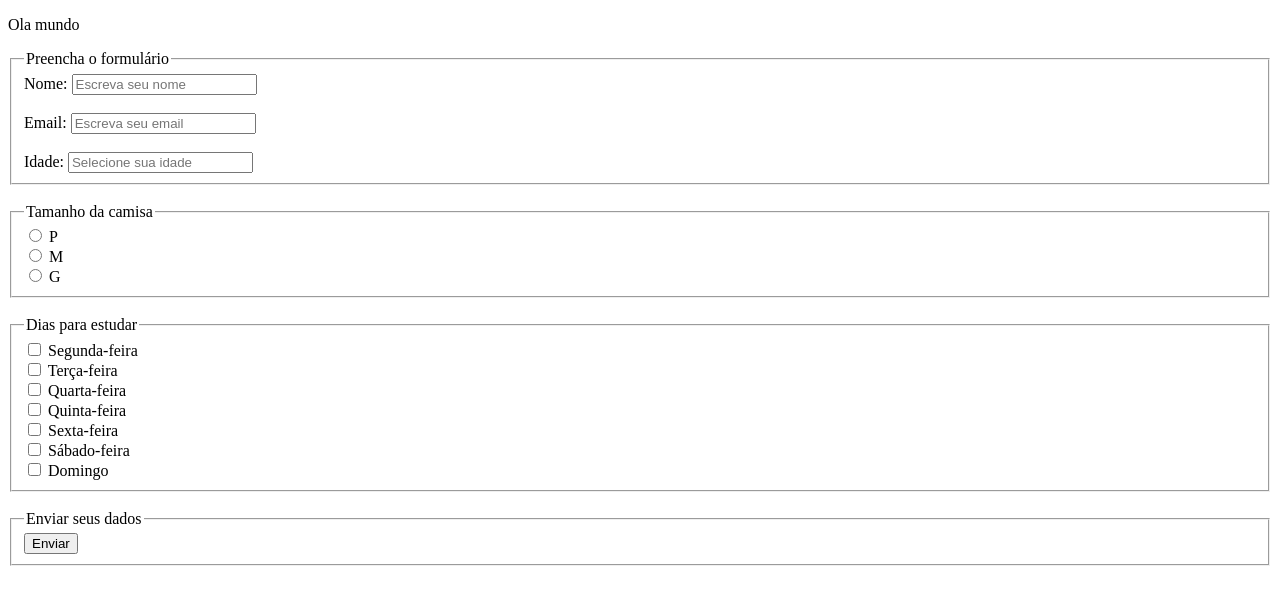
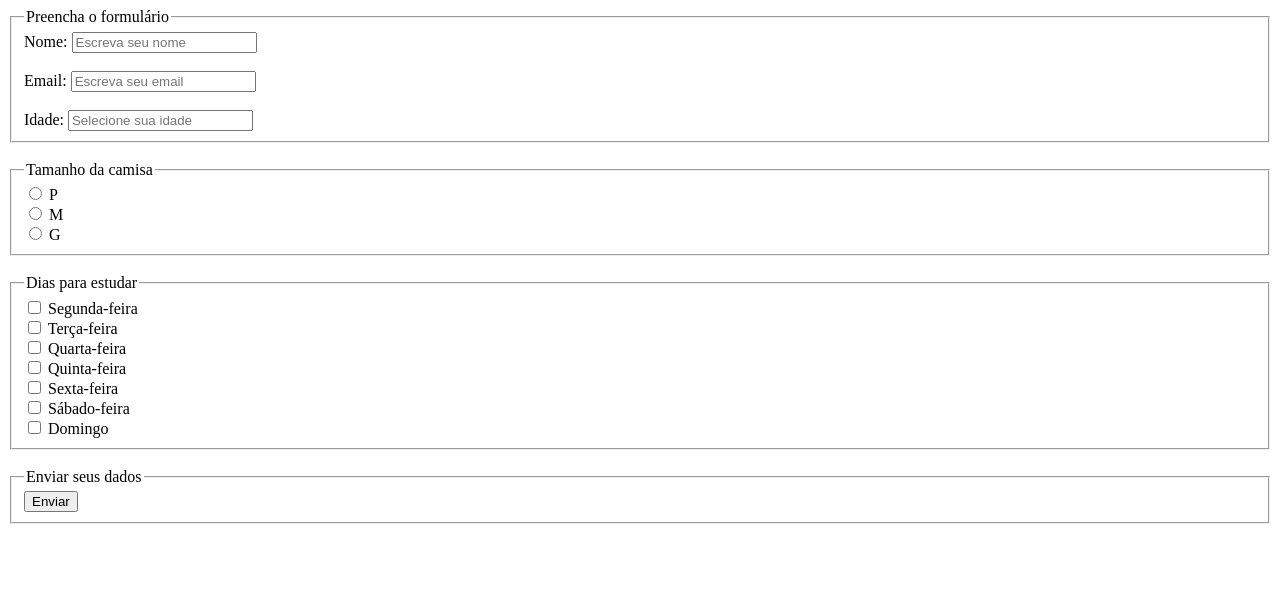
Before and after one commit to Marcosa7x3/1-Formulario, a plain HTML site: page index.html in a window 1280 px wide. Drawn offline with Linux system fonts and the light colour scheme.

Commit message:
Retirei o paragrafo

```diff
--- a/index.html
+++ b/index.html
@@ -7,7 +7,6 @@
   </head>
 
   <body>
-    <p>Ola mundo</p>
     <main>
       <fieldset>
         <legend>Preencha o formulário</legend>
```
